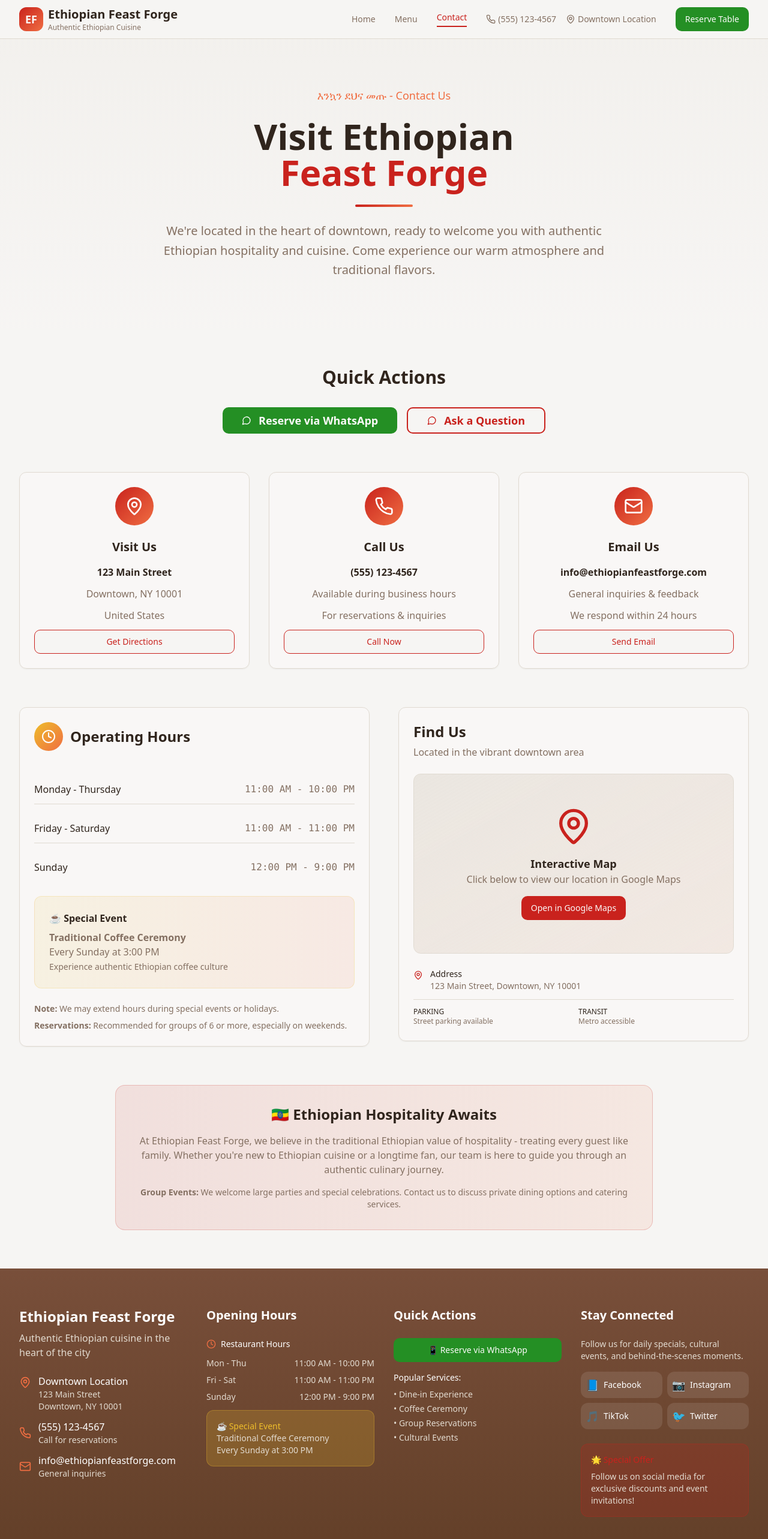
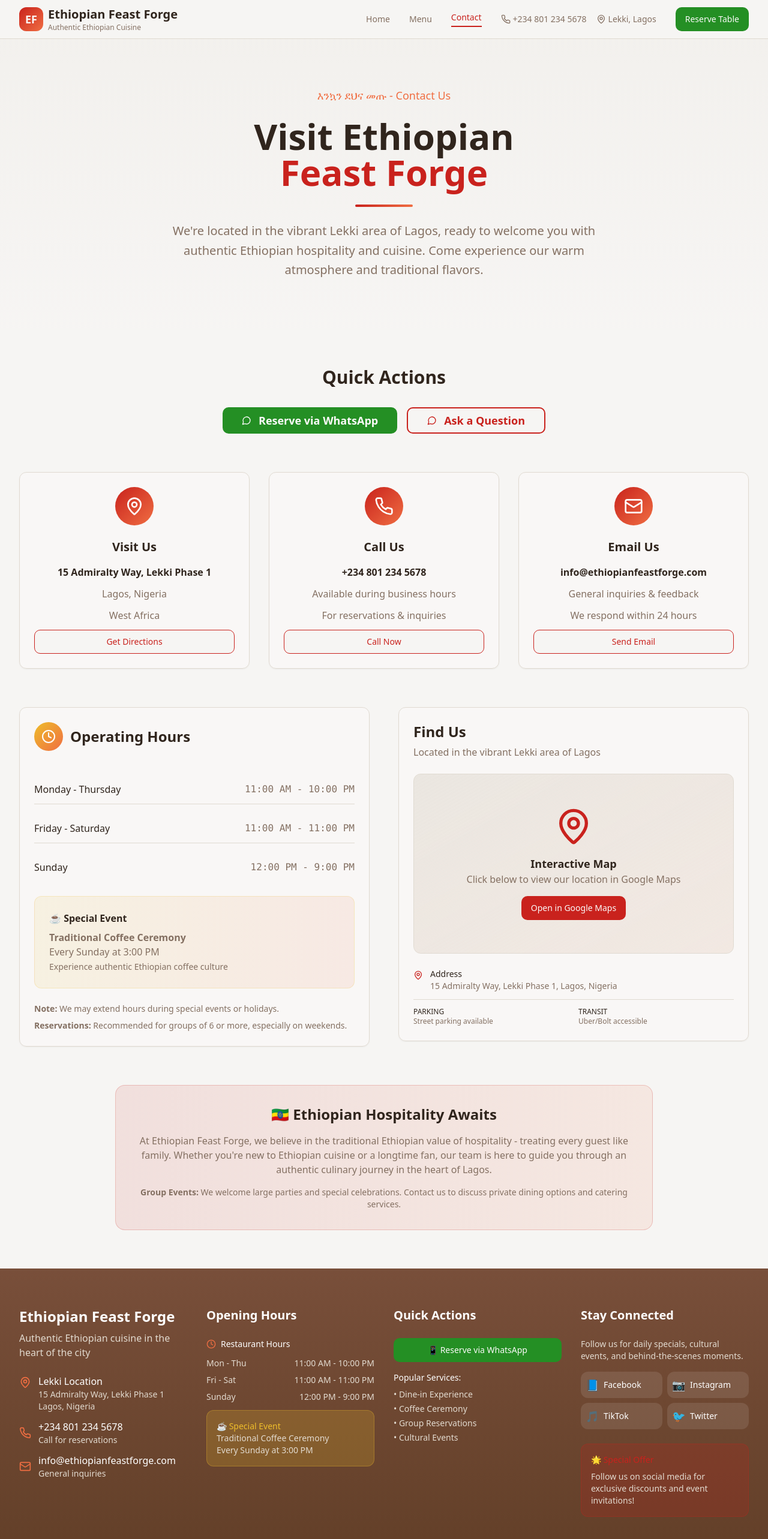
Before and after one commit to YSG-GROUP2016/ethiopic-restuarant, a React (Vite) app: page /contact in a window 1280 px wide. Shown: the top 2566 px of the page at 60% size. Built offline with nearby package versions, Linux system fonts and the light colour scheme.

Commit message:
Update currency and location
Update restaurant currency to Nigerian Naira and set the location to Nigeria.

```diff
--- a/src/components/Footer.tsx
+++ b/src/components/Footer.tsx
@@ -4,7 +4,7 @@ import { Button } from '@/components/ui/button';
 const Footer = () => {
   const handleWhatsAppReservation = () => {
     const message = encodeURIComponent("Hello, I'd like to make a reservation for [X people] on [Date & Time].");
-    window.open(`https://wa.me/1234567890?text=${message}`, '_blank');
+    window.open(`https://wa.me/2348012345678?text=${message}`, '_blank');
   };
 
   const socialLinks = [
@@ -31,10 +31,10 @@ const Footer = () => {
               <div className="flex items-start space-x-3">
                 <MapPin className="w-5 h-5 text-spice-orange mt-1 flex-shrink-0" />
                 <div>
-                  <p className="font-medium">Downtown Location</p>
+                  <p className="font-medium">Lekki Location</p>
                   <p className="text-injera-beige text-sm">
-                    123 Main Street<br />
-                    Downtown, NY 10001
+                    15 Admiralty Way, Lekki Phase 1<br />
+                    Lagos, Nigeria
                   </p>
                 </div>
               </div>
@@ -42,7 +42,7 @@ const Footer = () => {
               <div className="flex items-center space-x-3">
                 <Phone className="w-5 h-5 text-spice-orange" />
                 <div>
-                  <p className="font-medium">(555) 123-4567</p>
+                  <p className="font-medium">+234 801 234 5678</p>
                   <p className="text-injera-beige text-sm">Call for reservations</p>
                 </div>
               </div>
--- a/src/components/Hero.tsx
+++ b/src/components/Hero.tsx
@@ -5,7 +5,7 @@ import heroImage from '@/assets/hero-image.jpg';
 const Hero = () => {
   const handleWhatsAppReservation = () => {
     const message = encodeURIComponent("Hello, I'd like to make a reservation for [X people] on [Date & Time].");
-    window.open(`https://wa.me/1234567890?text=${message}`, '_blank');
+    window.open(`https://wa.me/2348012345678?text=${message}`, '_blank');
   };
 
   return (
--- a/src/components/MenuPreview.tsx
+++ b/src/components/MenuPreview.tsx
@@ -10,7 +10,7 @@ const MenuPreview = () => {
       id: 1,
       name: "Doro Wat",
       description: "Ethiopia's national dish - tender chicken simmered in berbere sauce with hard-boiled eggs",
-      price: "$18.95",
+      price: "₦7,500",
       category: "Main Course",
       image: traditionalPlatter,
       spicy: true
@@ -19,7 +19,7 @@ const MenuPreview = () => {
       id: 2,
       name: "Ethiopian Coffee Ceremony",
       description: "Traditional coffee ceremony with three rounds of freshly roasted and brewed coffee",
-      price: "$12.95",
+      price: "₦5,200",
       category: "Beverages",
       image: coffeeCeremony,
       cultural: true
@@ -28,7 +28,7 @@ const MenuPreview = () => {
       id: 3,
       name: "Vegetarian Combination",
       description: "Assorted vegetarian dishes including shiro, gomen, and misir served on injera",
-      price: "$16.95",
+      price: "₦6,800",
       category: "Vegetarian",
       image: traditionalPlatter,
       vegetarian: true
--- a/src/components/Navigation.tsx
+++ b/src/components/Navigation.tsx
@@ -17,7 +17,7 @@ const Navigation = () => {
 
   const handleWhatsAppReservation = () => {
     const message = encodeURIComponent("Hello, I'd like to make a reservation for [X people] on [Date & Time].");
-    window.open(`https://wa.me/1234567890?text=${message}`, '_blank');
+    window.open(`https://wa.me/2348012345678?text=${message}`, '_blank');
   };
 
   return (
@@ -55,11 +55,11 @@ const Navigation = () => {
             <div className="flex items-center space-x-4 text-sm text-muted-foreground">
               <div className="flex items-center space-x-1">
                 <Phone className="w-4 h-4" />
-                <span>(555) 123-4567</span>
+                <span>+234 801 234 5678</span>
               </div>
               <div className="flex items-center space-x-1">
                 <MapPin className="w-4 h-4" />
-                <span>Downtown Location</span>
+                <span>Lekki, Lagos</span>
               </div>
             </div>
 
@@ -106,11 +106,11 @@ const Navigation = () => {
             <div className="px-3 py-2 space-y-2 text-sm text-muted-foreground border-t border-border mt-3 pt-3">
               <div className="flex items-center space-x-2">
                 <Phone className="w-4 h-4" />
-                <span>(555) 123-4567</span>
+                <span>+234 801 234 5678</span>
               </div>
               <div className="flex items-center space-x-2">
                 <MapPin className="w-4 h-4" />
-                <span>Downtown Location</span>
+                <span>Lekki, Lagos</span>
               </div>
             </div>
 
--- a/src/pages/Contact.tsx
+++ b/src/pages/Contact.tsx
@@ -7,12 +7,12 @@ import Footer from '@/components/Footer';
 const Contact = () => {
   const handleWhatsAppReservation = () => {
     const message = encodeURIComponent("Hello, I'd like to make a reservation for [X people] on [Date & Time].");
-    window.open(`https://wa.me/1234567890?text=${message}`, '_blank');
+    window.open(`https://wa.me/2348012345678?text=${message}`, '_blank');
   };
 
   const handleWhatsAppGeneral = () => {
     const message = encodeURIComponent("Hello, I have a question about Ethiopian Feast Forge...");
-    window.open(`https://wa.me/1234567890?text=${message}`, '_blank');
+    window.open(`https://wa.me/2348012345678?text=${message}`, '_blank');
   };
 
   const contactInfo = [
@@ -20,23 +20,23 @@ const Contact = () => {
       icon: MapPin,
       title: "Visit Us",
       content: [
-        "123 Main Street",
-        "Downtown, NY 10001",
-        "United States"
+        "15 Admiralty Way, Lekki Phase 1",
+        "Lagos, Nigeria",
+        "West Africa"
       ],
       action: "Get Directions",
-      actionUrl: "https://maps.google.com/?q=123+Main+Street+Downtown+NY+10001"
+      actionUrl: "https://maps.google.com/?q=15+Admiralty+Way+Lekki+Lagos+Nigeria"
     },
     {
       icon: Phone,
       title: "Call Us",
       content: [
-        "(555) 123-4567",
+        "+234 801 234 5678",
         "Available during business hours",
         "For reservations & inquiries"
       ],
       action: "Call Now",
-      actionUrl: "tel:+15551234567"
+      actionUrl: "tel:+2348012345678"
     },
     {
       icon: Mail,
@@ -74,7 +74,7 @@ const Contact = () => {
             </h1>
             <div className="w-24 h-1 bg-gradient-to-r from-primary to-spice-orange mx-auto rounded-full" />
             <p className="text-xl text-muted-foreground max-w-3xl mx-auto leading-relaxed">
-              We're located in the heart of downtown, ready to welcome you with authentic Ethiopian
+              We're located in the vibrant Lekki area of Lagos, ready to welcome you with authentic Ethiopian
               hospitality and cuisine. Come experience our warm atmosphere and traditional flavors.
             </p>
           </div>
@@ -184,7 +184,7 @@ const Contact = () => {
             <Card className="border-border bg-card/50 backdrop-blur-sm">
               <CardHeader>
                 <h3 className="text-2xl font-bold text-foreground">Find Us</h3>
-                <p className="text-muted-foreground">Located in the vibrant downtown area</p>
+                <p className="text-muted-foreground">Located in the vibrant Lekki area of Lagos</p>
               </CardHeader>
               <CardContent>
                 <div className="aspect-video bg-gradient-to-br from-muted to-accent/20 rounded-lg flex items-center justify-center border border-border">
@@ -198,7 +198,7 @@ const Contact = () => {
                       className="bg-primary hover:bg-primary/90 text-primary-foreground"
                     >
                       <a
-                          href="https://maps.google.com/?q=123+Main+Street+Downtown+NY+10001"
+                        href="https://maps.google.com/?q=15+Admiralty+Way+Lekki+Lagos+Nigeria"
                         target="_blank"
                         rel="noopener noreferrer"
                       >
@@ -214,7 +214,7 @@ const Contact = () => {
                     <MapPin className="w-4 h-4 text-primary mt-1 flex-shrink-0" />
                     <div>
                       <p className="font-medium text-foreground">Address</p>
-                      <p className="text-muted-foreground">123 Main Street, Downtown, NY 10001</p>
+                      <p className="text-muted-foreground">15 Admiralty Way, Lekki Phase 1, Lagos, Nigeria</p>
                     </div>
                   </div>
 
@@ -225,7 +225,7 @@ const Contact = () => {
                     </div>
                     <div>
                       <p className="font-medium text-foreground text-xs">TRANSIT</p>
-                      <p className="text-muted-foreground text-xs">Metro accessible</p>
+                      <p className="text-muted-foreground text-xs">Uber/Bolt accessible</p>
                     </div>
                   </div>
                 </div>
@@ -242,7 +242,7 @@ const Contact = () => {
               <p className="text-muted-foreground mb-4">
                 At Ethiopian Feast Forge, we believe in the traditional Ethiopian value of hospitality -
                 treating every guest like family. Whether you're new to Ethiopian cuisine or a longtime fan,
-                our team is here to guide you through an authentic culinary journey.
+                our team is here to guide you through an authentic culinary journey in the heart of Lagos.
               </p>
               <p className="text-sm text-muted-foreground">
                 <strong>Group Events:</strong> We welcome large parties and special celebrations.
```
Also changed, not shown: src/pages/Menu.tsx (+15 -15 lines). Lines whose indentation alone changed are shown as unchanged.
